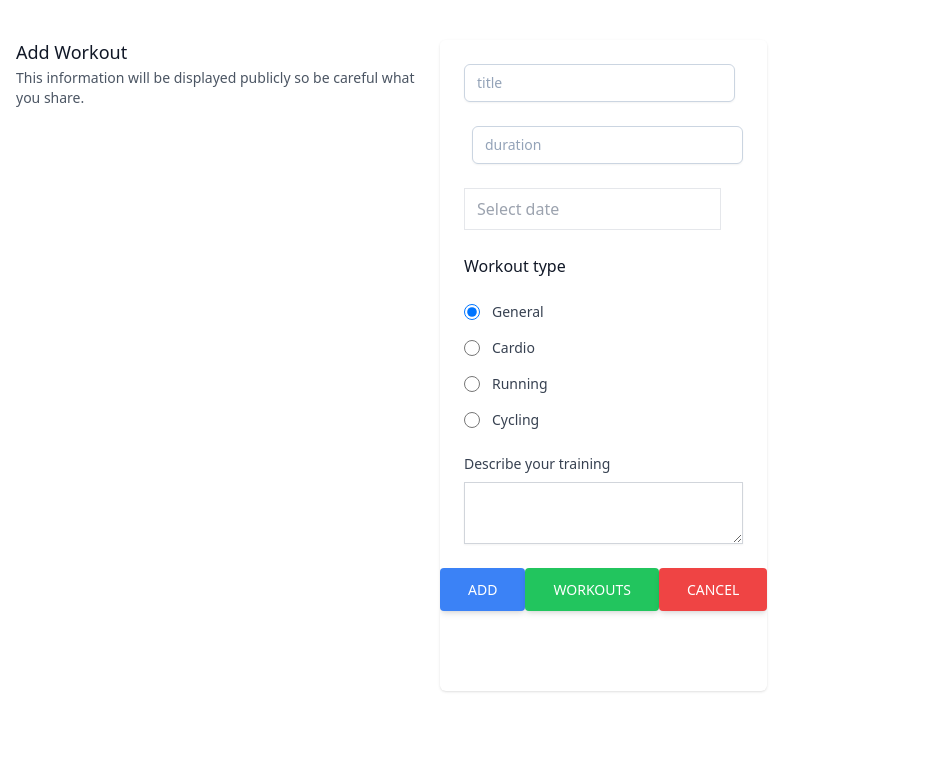
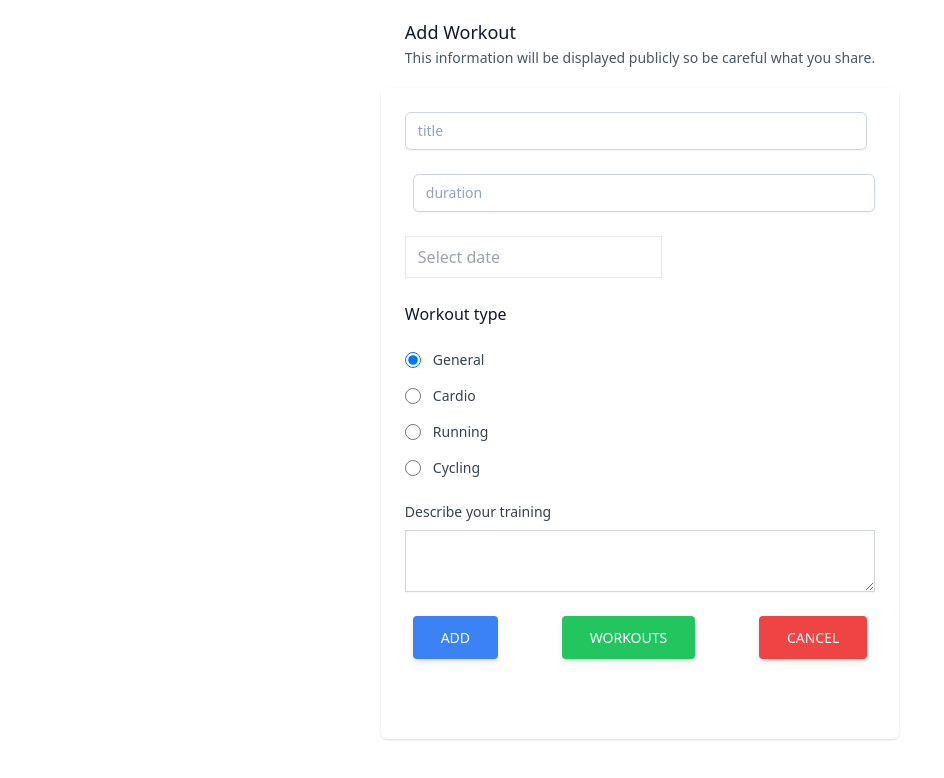
Before and after one commit to kktr/FitoFitFrontend, a Next.js app: page /addworkout in a window 1280 px wide. Shown: the top 778 px of the page, without its empty margins (0-944 px from the left). Built offline with nearby package versions, Linux system fonts and the light colour scheme.

Commit message:
style: center components

```diff
--- a/components/MotivationSentence.tsx
+++ b/components/MotivationSentence.tsx
@@ -19,7 +19,7 @@ export function MotivationSentence() {
   }, [getMotivationSentence]);
 
   return (
-    <div>
+    <div className="text-center">
       <h2 className="mt-2 p-4 text-blue-600/75 text-center">
         Motivational sentence for nerds
       </h2>
--- a/components/WorkoutsBarChart.tsx
+++ b/components/WorkoutsBarChart.tsx
@@ -17,7 +17,7 @@ export function WorkoutsBarChart() {
 
   return (
     <BarChart
-      className="flex w-full mb-8 "
+      className="flex w-full m-auto mb-8"
       width={400}
       height={300}
       data={workoutsList && getWorkoutsChartData(workoutsList)}
--- a/components/WorkoutsList.tsx
+++ b/components/WorkoutsList.tsx
@@ -28,7 +28,7 @@ export function WorkoutsList(): JSX.Element {
 
   return (
     <section>
-      <h2 className="font-medium leading-tight text-3xl mt-4 mb-2 text-blue-600">
+      <h2 className="font-medium leading-tight text-3xl mt-4 mb-2 ml-4 text-blue-600">
         Your Activities
       </h2>
 
--- a/pages/addworkout.tsx
+++ b/pages/addworkout.tsx
@@ -29,10 +29,14 @@ export default function AddWorkout() {
   };
 
   return (
-    <div className="p-4 py-10">
-      <div className="md:grid md:grid-cols-3 md:gap-6">
-        <div className="md:col-span-1">
-          <div className="px-4 sm:px-0">
+    <div
+      className={'flex flex-col items-center justify-center  max-w-m m-auto'}
+    >
+      <form
+        onSubmit={handleSubmit(onSubmit)}
+        className="mb-4 md:flex flex-col md:flex-wrap md:justify-between"
+      >
+        <div className="px-6 py-5">
           <h3 className="text-lg font-medium leading-6 text-gray-900">
             Add Workout
           </h3>
@@ -42,13 +46,7 @@ export default function AddWorkout() {
             share.
           </p>
         </div>
-        </div>
 
-        <div className="mt-5 md:mt-0 md:col-span-2">
-          <form
-            onSubmit={handleSubmit(onSubmit)}
-            className="mb-4 md:flex md:flex-wrap md:justify-between"
-          >
         <div className="shadow overflow-hidden sm:rounded-md">
           <div className="px-4 py-5 bg-white space-y-6 sm:p-6">
             <div className="flex flex-col mb-4">
@@ -254,7 +252,5 @@ export default function AddWorkout() {
         </div>
       </form>
     </div>
-      </div>
-    </div>
   );
 }
--- a/pages/index.tsx
+++ b/pages/index.tsx
@@ -6,7 +6,9 @@ import '@nextcss/reset';
 const Home: NextPage = () => {
   return (
     <div
-      className={'h-screen flex flex-col justify-between items-center max-w-xs'}
+      className={
+        'h-screen flex flex-col items-center justify-center  max-w-xs m-auto'
+      }
     >
       <Image
         alt="people training"
--- a/pages/workouts.tsx
+++ b/pages/workouts.tsx
@@ -22,7 +22,7 @@ export default function Workouts() {
   }, []);
 
   return (
-    <div className="flex flex-col w-full items-center">
+    <div className="flex flex-col items-center justify-center max-w-m m-auto">
       <p id="DUPA">{process.env.NEXT_PUBLIC_ANALYTICS_ID}</p>
 
       <MotivationSentence />
```
Lines whose indentation alone changed are shown as unchanged.
